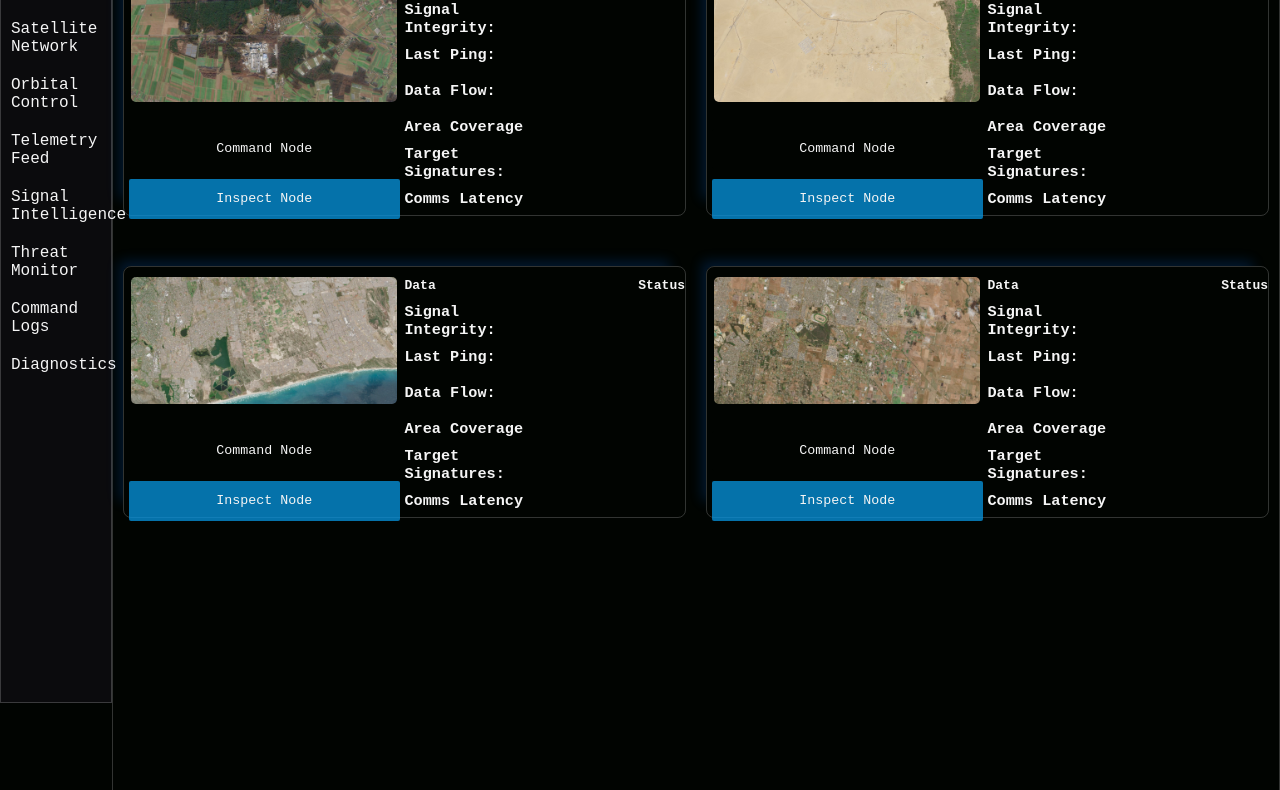
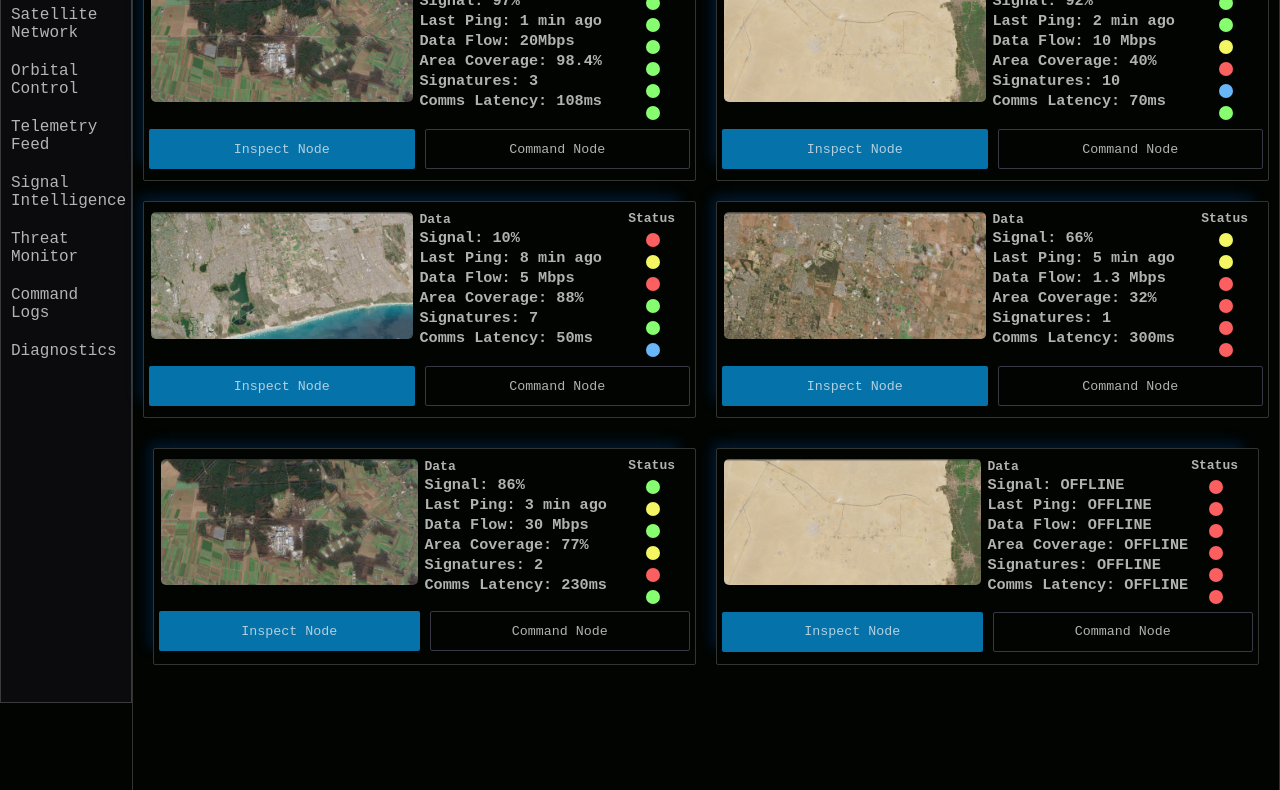
Before and after one commit to NullifyCrescent9202/Dashboard, a plain HTML site: page index.html in a window 1280 px wide. Shown: the part 99-889 px from the top of the page. Drawn offline with Linux system fonts and the light colour scheme.

Commit message:
Style sidebar and add mock data.

```diff
--- a/index.css
+++ b/index.css
@@ -2,7 +2,7 @@
     font-family: monospace;
 
     margin: 0;
-    color: whitesmoke;
+    color: rgba(243, 243, 243, 0.728);
 }
 
 body{
@@ -43,6 +43,8 @@ a{
 }
 
 .sidebar{
+    padding-right: 20px;
+    min-width: 100px;
     grid-row: 1 / 4;
     grid-column: 1/ 2;
     height: 100lvh;
@@ -50,18 +52,20 @@ a{
 }
 
 .sidebar > ul {
+    margin-top: 10px;
     display: grid;
     grid-template-rows: repeat(8, 1fr);
     grid-template-rows: 1fr;
     row-gap: 20px;
     justify-items: start;
-    margin: 0;
     font-size: large;
     align-content: center;
 
 }
 
+
 .sidebar > li {
+    white-space: nowrap;
 }
 .side-item{
     box-sizing: border-box;
@@ -89,26 +93,31 @@ li>.side-item:hover{
     grid-template-columns: 1fr 1fr;
     grid-template-rows: 1fr 1fr;
     column-gap: 20px;
-    row-gap: 50px;
+    row-gap: 20px;
 }
 
 h2{
-    color: #F0EDEE;
-    font-weight: bold;
-    display: inline;
+    color: #d2d2d2;
 }
 
+.logo > img {
+    height: 20px;
+    width: 20px;
+    padding-right: 10px;
+}
 
 .logo{
+    font-weight: bold;
+    padding-bottom: 20px;
+    padding-top: 14px;
+    align-items: center;
+    justify-items: center;
     display: flex;
     padding-left: 10px;
-    height: 50px;
     object-fit: contain;
-    width: 50px;
-    display: inline-block;
 
 }
-img{
+.card-node>img{
     border-radius: 5px;
     height: 80%;
     width: 95%;
@@ -132,20 +141,26 @@ ul{
     display: grid;
     grid-template-columns: 1fr 1fr;
     border: 1px solid rgba(255, 255, 255, 0.194);
-    border-radius: 8px;
-    height: 250px;
+    border-radius: 2px;
+    height: 215px;
     min-width: 400px;
     box-shadow: -10px -11px 13px -6px rgba(10, 116, 255, 0.194);
 }
 
 .sub-con{
+    padding-top: 10px;
     grid-row: 1 / 3;
     grid-column: 2 / 3;
     display: grid;
     grid-template-rows: 1fr;
     grid-template-columns: 1fr 1fr;
-    height: 100px;
+    max-height: 100px;
     font-size: 1rem;
+    margin-bottom: 20px;
+}
+
+.data,.status{
+    max-height: 10px;
 }
 
 .data{
@@ -153,19 +168,44 @@ ul{
     display: grid;
     grid-template-rows: repeat(7, 1fr);
     grid-template-columns: 1fr;
+    row-gap: 2px;
 }
 
 .status{
+    margin-right: 20px;
     align-items: center;
     line-height: 1rem;
     justify-self: end;
     display: grid;
     grid-template-columns: 1fr;
     grid-template-rows: 1fr 1fr 1fr 1fr 1fr 1fr 1fr;
+    row-gap: 8px;
 }
 
 .status>div{
+    margin-left: 18px;
     border-radius: 50%;
+    height: 14px;
+    width: 14px;
+}
+
+.red{
+    background-color: #fc5f5f;
+}
+.yellow{
+    background-color: #f3f662;
+}
+
+.green{
+    background-color: rgb(135, 254, 111);
+}
+
+.blue{
+    background-color: #68b7f8;
+}
+
+.purple{
+    background-color: #eb7df9d2;
 }
 
 
@@ -176,14 +216,19 @@ ul{
 }
 
 .Command-butt, .Inspect-butt{
-    margin-top: 60px;
     height: 40px;
     margin: 5px;
     border-style: none;
     background-color: #010401;
+    grid-row: 2/ 4;
+
     border-radius: 2px;
 }
 
+.Command-butt{
+    border: 1px solid #383844;
+    grid-column: 2/ 3;
+}
 
 .card-node{
 }
@@ -196,3 +241,6 @@ h4{
     margin: 0;
     padding: 0;
 }
+h3{
+    white-space: nowrap;
+}
--- a/index.html
+++ b/index.html
@@ -39,21 +39,21 @@
                     <div class="sub-con">
                         <div class="data">
                             <H4>Data</H4>
-                            <h3>Signal Integrity: </h3>
-                            <h3>Last Ping: </h3>
-                            <h3>Data Flow: </h3>
-                            <h3>Area Coverage</h3>
-                            <h3>Target Signatures: </h3>
-                            <h3>Comms Latency</h3>
+                            <h3>Signal: 97%</h3>
+                            <h3>Last Ping: 1 min ago</h3>
+                            <h3>Data Flow: 20Mbps</h3>
+                            <h3>Area Coverage: 98.4%</h3>
+                            <h3>Signatures: 3</h3>
+                            <h3>Comms Latency: 108ms</h3>
                         </div>
                         <div class="status">
                             <h4>Status</h4>
-                            <div></div>
-                            <div></div>
-                            <div></div>
-                            <div></div>
-                            <div></div>
-                            <div></div>
+                            <div class="green"></div>
+                            <div class="green"></div>
+                            <div class="green"></div>
+                            <div class="green"></div>
+                            <div class="green"></div>
+                            <div class="green"></div>
                         </div>
                     </div>
                     <button class="Command-butt">Command Node</button> <button class="Inspect-butt">Inspect Node</button>
@@ -64,21 +64,21 @@
                     <div class="sub-con">
                         <div class="data">
                             <h4>Data</h4>
-                            <h3>Signal Integrity: </h3>
-                            <h3>Last Ping: </h3>
-                            <h3>Data Flow: </h3>
-                            <h3>Area Coverage</h3>
-                            <h3>Target Signatures: </h3>
-                            <h3>Comms Latency</h3>
+                            <h3>Signal: 92%</h3>
+                            <h3>Last Ping: 2 min ago</h3>
+                            <h3>Data Flow: 10 Mbps</h3>
+                            <h3>Area Coverage: 40%</h3>
+                            <h3>Signatures: 10</h3>
+                            <h3>Comms Latency: 70ms</h3>
                         </div>
                         <div class="status">
                             <h4>Status</h4>
-                            <div></div>
-                            <div></div>
-                            <div></div>
-                            <div></div>
-                            <div></div>
-                            <div></div>
+                            <div class="green"></div>
+                            <div class="green"></div>
+                            <div class="yellow"></div>
+                            <div class="red"></div>
+                            <div class="blue"></div>
+                            <div class="green"></div>
                         </div>
                     </div>
                     <button class="Command-butt">Command Node</button> <button class="Inspect-butt">Inspect Node</button>
@@ -89,21 +89,21 @@
                     <div class="sub-con">
                         <div class="data">
                             <h4>Data</h4>
-                            <h3>Signal Integrity: </h3>
-                            <h3>Last Ping: </h3>
-                            <h3>Data Flow: </h3>
-                            <h3>Area Coverage</h3>
-                            <h3>Target Signatures: </h3>
-                            <h3>Comms Latency</h3>
+                            <h3>Signal: 10%</h3>
+                            <h3>Last Ping: 8 min ago</h3>
+                            <h3>Data Flow: 5 Mbps</h3>
+                            <h3>Area Coverage: 88%</h3>
+                            <h3>Signatures: 7</h3>
+                            <h3>Comms Latency: 50ms</h3>
                         </div>
                         <div class="status">
                             <h4>Status</h4>
-                            <div></div>
-                            <div></div>
-                            <div></div>
-                            <div></div>
-                            <div></div>
-                            <div></div>
+                            <div class="red"></div>
+                            <div class="yellow"></div>
+                            <div class="red"></div>
+                            <div class="green"></div>
+                            <div class="green"></div>
+                            <div class="blue"></div>
                         </div>
                     </div>
                     <button class="Command-butt">Command Node</button> <button class="Inspect-butt">Inspect Node</button>
@@ -114,21 +114,72 @@
                     <div class="sub-con">
                         <div class="data">
                             <h4>Data</h4>
-                            <h3>Signal Integrity: </h3>
-                            <h3>Last Ping: </h3>
-                            <h3>Data Flow: </h3>
-                            <h3>Area Coverage</h3>
-                            <h3>Target Signatures: </h3>
-                            <h3>Comms Latency</h3>
+                            <h3>Signal: 66%</h3>
+                            <h3>Last Ping: 5 min ago</h3>
+                            <h3>Data Flow: 1.3 Mbps</h3>
+                            <h3>Area Coverage: 32%</h3>
+                            <h3>Signatures: 1</h3>
+                            <h3>Comms Latency: 300ms</h3>
                         </div>
                         <div class="status">
                             <h4>Status</h4>
-                            <div></div>
-                            <div></div>
-                            <div></div>
-                            <div></div>
-                            <div></div>
-                            <div></div>
+                            <div class="yellow"></div>
+                            <div class="yellow"></div>
+                            <div class="red"></div>
+                            <div class="red"></div>
+                            <div class="red"></div>
+                            <div class="red"></div>
+                        </div>
+                    </div>
+                    <button class="Command-butt">Command Node</button> <button class="Inspect-butt">Inspect Node</button>
+                </div>
+
+                            <div class="card-con">
+                <div class="card-node">
+                    <img src="./img/sat1.jpg" alt="">
+                    <div class="sub-con">
+                        <div class="data">
+                            <H4>Data</H4>
+                            <h3>Signal: 86%</h3>
+                            <h3>Last Ping: 3 min ago</h3>
+                            <h3>Data Flow: 30 Mbps</h3>
+                            <h3>Area Coverage: 77%</h3>
+                            <h3>Signatures: 2</h3>
+                            <h3>Comms Latency: 230ms</h3>
+                        </div>
+                        <div class="status">
+                            <h4>Status</h4>
+                            <div class="green"></div>
+                            <div class="yellow"></div>
+                            <div class="green"></div>
+                            <div class="yellow"></div>
+                            <div class="red"></div>
+                            <div class="green"></div>
+                        </div>
+                    </div>
+                    <button class="Command-butt">Command Node</button> <button class="Inspect-butt">Inspect Node</button>
+                </div>
+
+                <div class="card-node">
+                    <img src="./img/sat2.jpg" alt="">
+                    <div class="sub-con">
+                        <div class="data">
+                            <h4>Data</h4>
+                            <h3>Signal: OFFLINE</h3>
+                            <h3>Last Ping: OFFLINE</h3>
+                            <h3>Data Flow: OFFLINE</h3>
+                            <h3>Area Coverage: OFFLINE</h3>
+                            <h3>Signatures: OFFLINE</h3>
+                            <h3>Comms Latency: OFFLINE</h3>
+                        </div>
+                        <div class="status">
+                            <h4>Status</h4>
+                            <div class="red"></div>
+                            <div class="red"></div>
+                            <div class="red"></div>
+                            <div class="red"></div>
+                            <div class="red"></div>
+                            <div class="red"></div>
                         </div>
                     </div>
                     <button class="Command-butt">Command Node</button> <button class="Inspect-butt">Inspect Node</button>
```
